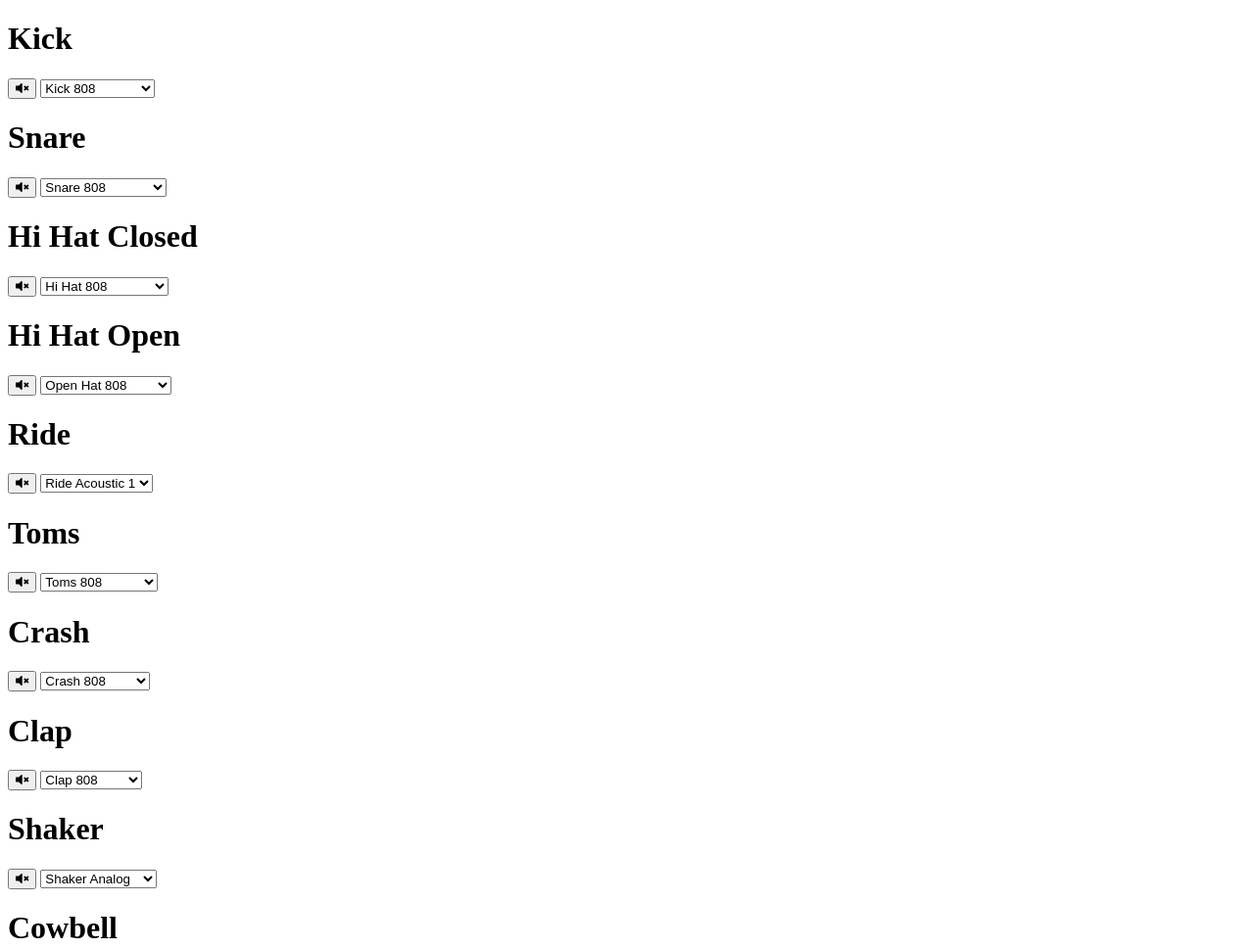
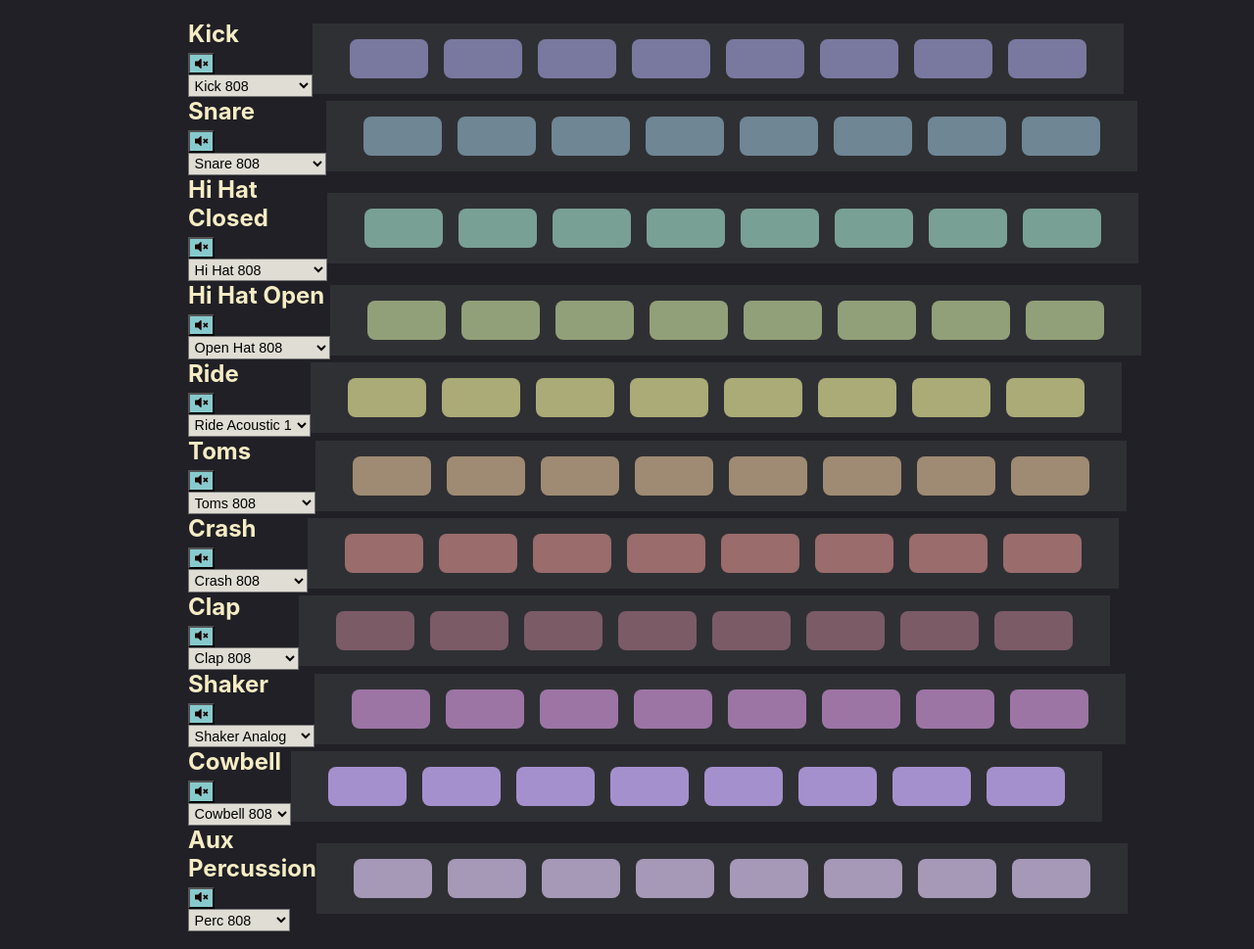
Before and after one commit to JessiVelazquez/DrumMachine, a plain HTML site: page index.html in a window 1280 px wide. Shown: the top 969 px of the page at 98% size. Drawn offline with Linux system fonts and the light colour scheme.

Commit message:
styled in CSS

```diff
--- a/index.html
+++ b/index.html
@@ -118,7 +118,7 @@
                     <option  value="./sounds/hihat-ring.wav">Hi Hat Ring</option>
                 </select>
             </div>
-            <div class="hihat-closed">
+            <div class="hihatclosed">
                 <div class="pad hihatclosed-pad b0"></div>
                 <div class="pad hihatclosed-pad b1"></div>
                 <div class="pad hihatclosed-pad b2"></div>
@@ -144,15 +144,15 @@
                     <option  value="./sounds/openhat-tight.wav">Open Hat Tight</option>
                 </select>
             </div>
-            <div class="hihatopen-open">
-                <div class="pad hithatopen-pad b0"></div>
-                <div class="pad hithatopen-pad b1"></div>
-                <div class="pad hithatopen-pad b2"></div>
-                <div class="pad hithatopen-pad b3"></div>
-                <div class="pad hithatopen-pad b4"></div>
-                <div class="pad hithatopen-pad b5"></div>
-                <div class="pad hithatopen-pad b6"></div>
-                <div class="pad hithatopen-pad b7"></div>
+            <div class="hihatopen">
+                <div class="pad hihatopen-pad b0"></div>
+                <div class="pad hihatopen-pad b1"></div>
+                <div class="pad hihatopen-pad b2"></div>
+                <div class="pad hihatopen-pad b3"></div>
+                <div class="pad hihatopen-pad b4"></div>
+                <div class="pad hihatopen-pad b5"></div>
+                <div class="pad hihatopen-pad b6"></div>
+                <div class="pad hihatopen-pad b7"></div>
             </div>
         </div>
 
--- a/style.css
+++ b/style.css
@@ -0,0 +1,181 @@
+* {
+    margin: 0;
+    padding: 0;
+    box-sizing: border-box;
+}
+
+footer {
+    margin-top: 100px;
+}
+
+body {
+    background: rgb(32, 32, 38);
+    font-family: -apple-system, BlinkMacSystemFont, 'Segoe UI', Roboto, Oxygen, Ubuntu, Cantarell, 'Open Sans', 'Helvetica Neue', sans-serif;
+    font-size: 12px;
+    color: rgb(246, 236, 196);
+}
+
+h1 {
+    margin-bottom: 5px;
+}
+
+i,svg {
+    pointer-events: none;
+}
+
+.kick-pad,.snare-pad,.hihatclosed-pad,.hihatopen-pad,.ride-pad,.toms-pad,.crash-pad,.clap-pad,.shaker-pad,.cowbell-pad,.auxperc-pad {
+    width: 5rem;
+    height: 2.5rem;
+    margin: 1rem 0.5rem;
+    cursor: pointer;
+    border-radius: 0.5rem;
+}
+
+.kick-pad {
+    background: rgb(121, 121, 160);
+}
+
+.kick-pad.active {
+    background: rgb(37, 37, 157);
+}
+
+.snare-pad {
+    background: rgb(111, 134, 149);
+}
+
+.snare-pad.active {
+    background: rgb(25, 101, 152);
+}
+
+.hihatclosed-pad {
+    background: rgb(121, 160, 149);
+}
+
+.hihatclosed-pad.active {
+    background: rgb(22, 164, 124);
+}
+
+.hihatopen-pad {
+    background: rgb(146, 160, 121);
+}
+
+.hihatopen-pad.active {
+    background: rgb(107, 159, 17);
+}
+
+.ride-pad {
+    background: rgb(171, 171, 119);
+}
+
+.ride-pad.active {
+    background: rgb(171, 171, 10);
+}
+
+.toms-pad {
+    background: rgb(159, 139, 115);
+}
+
+.toms-pad.active {
+    background: rgb(169, 98, 12);
+}
+
+.crash-pad {
+    background: rgb(154, 108, 108);
+}
+
+.crash-pad.active {
+    background: rgb(159, 11, 11);
+}
+
+.clap-pad {
+    background: rgb(123, 91, 102);
+}
+
+.clap-pad.active {
+    background: rgb(121, 10, 49);
+}
+
+.shaker-pad {
+    background: rgb(157, 117, 165);
+}
+
+.shaker-pad.active {
+    background: rgb(140, 11, 165);
+}
+
+.cowbell-pad {
+    background: rgb(165, 144, 206);
+}
+
+.cowbell-pad.active {
+    background: rgb(81, 22, 198);
+}
+
+.auxperc-pad {
+    background: rgb(166, 153, 183);
+}
+
+.auxperc-pad.active {
+    background: rgb(48, 34, 65);
+}
+
+.kick-track,.snare-track,.hihatclosed-track,.hihatopen-track,.ride-track,.toms-track,.crash-track,.clap-track,.shaker-track,.cowbell-track,.auxperc-track {
+    display: flex;
+    align-items: center;
+    width: 70%;
+    justify-content: space-between;
+}
+
+.kick,.snare,.hihatclosed,.hihatopen,.ride,.toms,.crash,.clap,.shaker,.cowbell,.auxperc {
+    display: flex;
+    background: rgb(47, 48, 52);
+    padding-left: 30px;
+    padding-right: 30px;
+}
+
+.sequencer {
+    display: flex;
+    margin-top: 20px;
+    min-height: 100vh;
+    flex-direction: column;
+    align-items: center;
+    justify-content: center;
+}
+
+.controls {
+    /* display: flex; */
+    justify-content: space-between;
+    align-items: center;
+    flex: 1;
+}
+
+.controls button {
+    padding-top: 1.6px;
+    padding-bottom: 1.6px;
+    padding-left: 5px;
+    padding-right: 5px;
+    background: rgba(167, 254, 255, 0.77);
+    cursor: pointer;
+    color: rgb(24, 0, 0);
+    transition: all 0.5s ease;
+}
+
+.pad {
+    transition: all 0.5s ease;
+}
+
+.play {
+    padding: 0.5rem 2.5rem;
+    margin-top: 50px;
+    font-size: 1.5rem;
+    background: cornsilk;
+    color: black;
+    border-radius: 1rem;
+    cursor: pointer;
+}
+
+select {
+    padding: .1rem;
+    font-size: 0.9rem;
+    background: rgb(223, 221, 212);
+}
```
